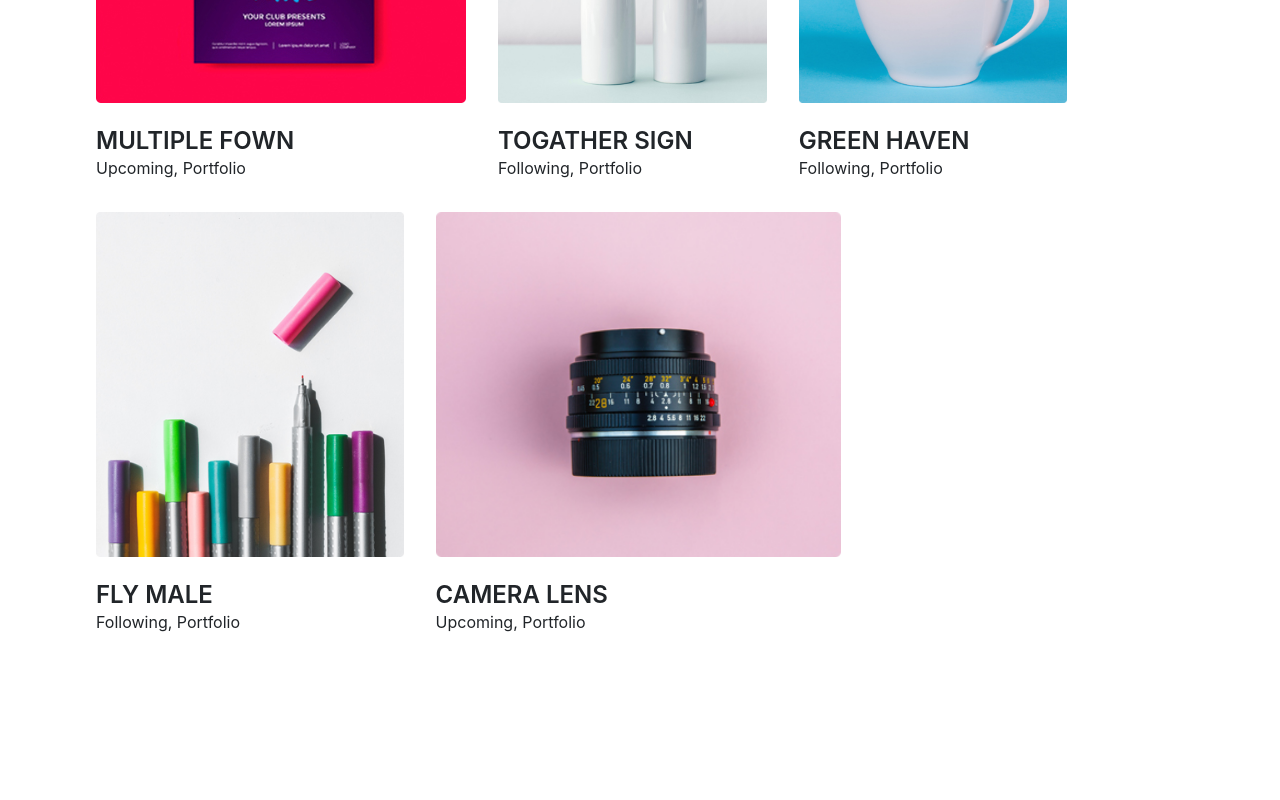
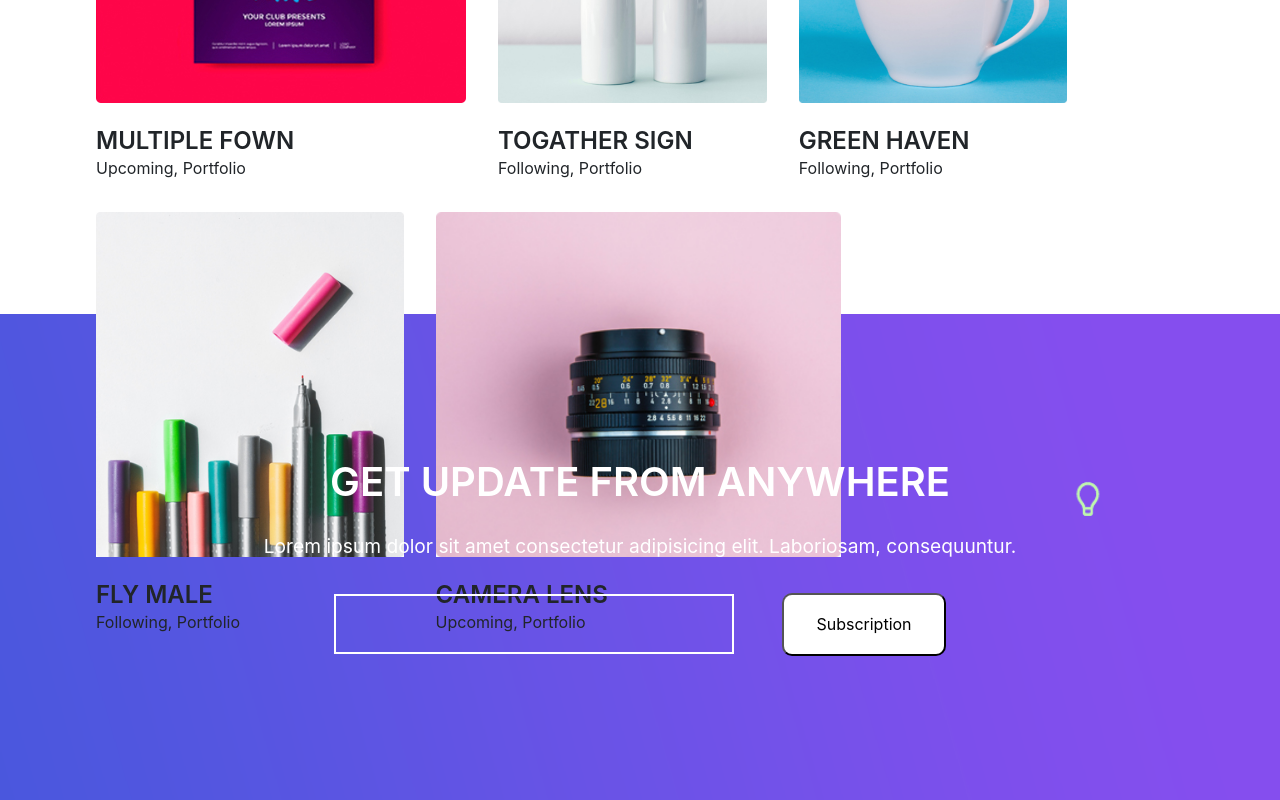
Before and after one commit to raju8534/portfolio, a React (Create React App) app: page / in a window 1280 px wide. Shown: the part 4873-5673 px from the top of the page. Before the commit the page ends 5531 px from the top, so only its background shows below. Built offline with nearby package versions, Linux system fonts and the light colour scheme.

Commit message:
Subscription Area Complete

```diff
--- a/src/components/Gallary.js
+++ b/src/components/Gallary.js
@@ -7,7 +7,6 @@ import img6 from '../images/portfolio/p6.jpg'
 import img7 from '../images/portfolio/p7.jpg'
 import img8 from '../images/portfolio/p8.jpg'
 import img9 from '../images/portfolio/p9.jpg'
-import img10 from '../images/portfolio/portfolio-details.jpg'
 const Menu=[
     {
         id: 1,
--- a/src/components/MainComponent.js
+++ b/src/components/MainComponent.js
@@ -5,6 +5,7 @@ import About from './About';
 import Skills from './Skills';
 import Services from './Services';
 import Portfolio from './Portfolio';
+import Subscription from './Subscription';
 function MainComponent() {
 
     return (
@@ -15,6 +16,8 @@ function MainComponent() {
             <Skills />
             <Services />
             <Portfolio />
+            <Subscription />
+
         </div >
     )
 
--- a/src/components/Navigation.js
+++ b/src/components/Navigation.js
@@ -7,7 +7,6 @@ function Navigation() {
     let changeBackground=()=>{
         if(window.scrollY>=80){
             setbackground(true);
-            console.log(window.scrollY);
         }
         else
         setbackground(false);
--- /dev/null
+++ b/src/components/Subscription.js
@@ -0,0 +1,32 @@
+import React, { useState } from 'react'
+import './css/Subscription.css'
+
+const Subscription = () => {
+    const [email, setemail] = useState('');
+    function validate(event){
+        event.preventDefault();
+        setemail(email)
+    }
+    return (
+        <div className="container-fluid subscription-area">
+            <div className="container">
+                <div className="row">
+                    <div className="col-md-12">
+                        <div className="subscription-content">
+                            <h2>Get Update from anywhere</h2>
+                            <p>Lorem ipsum dolor sit amet consectetur adipisicing elit. Laboriosam, consequuntur.</p>
+                            <div className="subscription-form">
+                                <form onSubmit={validate}>
+                                    <input type="email" value={email} onChange={((e) => { setemail(e.target.value) })} />
+                                    <button type="submit">Subscription</button>
+                                </form>
+                            </div>
+                        </div>
+                    </div>
+                </div>
+            </div>
+        </div>
+    )
+}
+
+export default Subscription
--- /dev/null
+++ b/src/components/css/Subscription.css
@@ -0,0 +1,40 @@
+.subscription-area {
+    padding: 9rem 5rem;
+    display: flex;
+    justify-content: center;
+    align-items: center;
+    text-align: center;
+    margin-top: 90rem;
+    background: url("../../images/subscribe-bg.png");
+    background-position: center;
+    background-attachment: fixed;
+    background-size: cover;
+    color: white;
+}
+
+.subscription-content h2 {
+    font-weight: 600;
+    font-size: 2.5rem;
+    margin-bottom: 1.6rem;
+    text-transform: uppercase;
+}
+
+.subscription-content p {
+    font-size: 1.2rem;
+    margin-bottom: 2rem;
+}
+
+input[type="email"] {
+    width: 400px;
+    padding: 1rem;
+    margin-right: 3rem;
+    background: transparent;
+    border: 2px solid white;
+    color: white;
+}
+
+.subscription-content .subscription-form button {
+    padding: 1.1rem 2rem;
+    background: white;
+    border-radius: 10px;
+}
```
